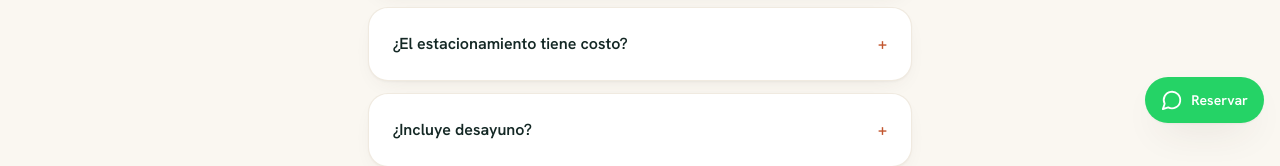
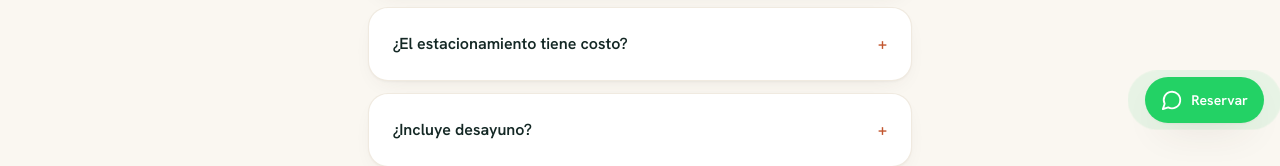
Before and after one commit to ReservacionDirecta/costablanca, a Next.js app: page /faq in a window 1280 px wide. Shown: the part 657-823 px from the top of the page. Built offline with nearby package versions, Linux system fonts and the light colour scheme.

Commit message:
feat: add micro-interactions, pulse-ring to whatsapp float and smooth transform offsets on hover

```diff
--- a/app/globals.css
+++ b/app/globals.css
@@ -83,23 +83,23 @@
     @apply mt-3 text-base leading-relaxed text-arena-700;
   }
 
-  /* Botones */
+  /* Botones con transiciones dinámicas y micro-escalado */
   .btn {
-    @apply inline-flex items-center justify-center gap-2 rounded-full px-6 py-3 text-sm font-semibold transition-all duration-200;
+    @apply inline-flex items-center justify-center gap-2 rounded-full px-6 py-3 text-sm font-semibold transition-all duration-300 active:scale-95;
   }
   .btn-primary {
-    @apply bg-terracota-500 text-white hover:bg-terracota-600 active:scale-[0.98] shadow-sm hover:shadow-md;
+    @apply bg-terracota-500 text-white hover:bg-terracota-600 shadow-sm hover:-translate-y-0.5 hover:shadow-md active:translate-y-0;
   }
   .btn-wa {
-    @apply bg-[#25D366] text-white hover:bg-[#1ebe5d] active:scale-[0.98] shadow-sm hover:shadow-md;
+    @apply bg-[#25D366] text-white hover:bg-[#1ebe5d] shadow-sm hover:-translate-y-0.5 hover:shadow-md active:translate-y-0;
   }
   .btn-ghost {
-    @apply border border-arena-300 bg-transparent text-mar-700 hover:border-mar-500 hover:bg-mar-50;
+    @apply border border-arena-300 bg-transparent text-mar-700 hover:border-mar-500 hover:bg-mar-50 hover:-translate-y-0.5 active:translate-y-0;
   }
 
-  /* Tarjeta base */
+  /* Tarjeta base con micro-desplazamiento en hover */
   .card {
-    @apply rounded-2xl bg-white shadow-card border border-arena-200/60 p-6 transition-shadow duration-300 hover:shadow-card-hover;
+    @apply rounded-2xl bg-white shadow-card border border-arena-200/60 p-6 transition-all duration-300 hover:-translate-y-1 hover:shadow-card-hover;
   }
 
   /* Separador */
@@ -119,7 +119,7 @@
 
   /* Tag de amenidad */
   .amenity-tag {
-    @apply rounded-full bg-arena-100 border border-arena-200 px-2.5 py-1 text-xs font-medium text-arena-700;
+    @apply rounded-full bg-arena-100 border border-arena-200 px-2.5 py-1 text-xs font-medium text-arena-700 transition-colors duration-200 hover:bg-arena-200/60 hover:text-mar-800;
   }
 
   /* Barra de acento izquierda */
@@ -170,7 +170,7 @@
 
   /* Pulse ring para WhatsApp */
   .pulse-ring {
-    @apply absolute inset-0 rounded-full;
+    @apply absolute inset-0 rounded-full bg-[#25D366]/40;
     animation: pulse-ring 2.5s ease-out infinite;
   }
 
--- a/components/WhatsAppFloat.tsx
+++ b/components/WhatsAppFloat.tsx
@@ -11,12 +11,13 @@ export default function WhatsAppFloat() {
       href={link}
       target="_blank"
       rel="noopener noreferrer"
-      className="btn btn-wa fixed right-4 z-50 px-4 py-3 shadow-card-hover"
+      className="btn btn-wa fixed right-4 z-50 px-4 py-3 shadow-card-hover hover:scale-105"
       style={{ bottom: 'calc(1.25rem + env(safe-area-inset-bottom, 0px))' }}
       aria-label="Reservar por WhatsApp"
     >
-      <MessageCircle size={22} />
-      <span className="hidden font-semibold text-sm sm:inline">Reservar</span>
+      <div className="pulse-ring" />
+      <MessageCircle size={22} className="relative z-10" />
+      <span className="hidden font-semibold text-sm sm:inline relative z-10">Reservar</span>
     </a>
   );
 }
```
